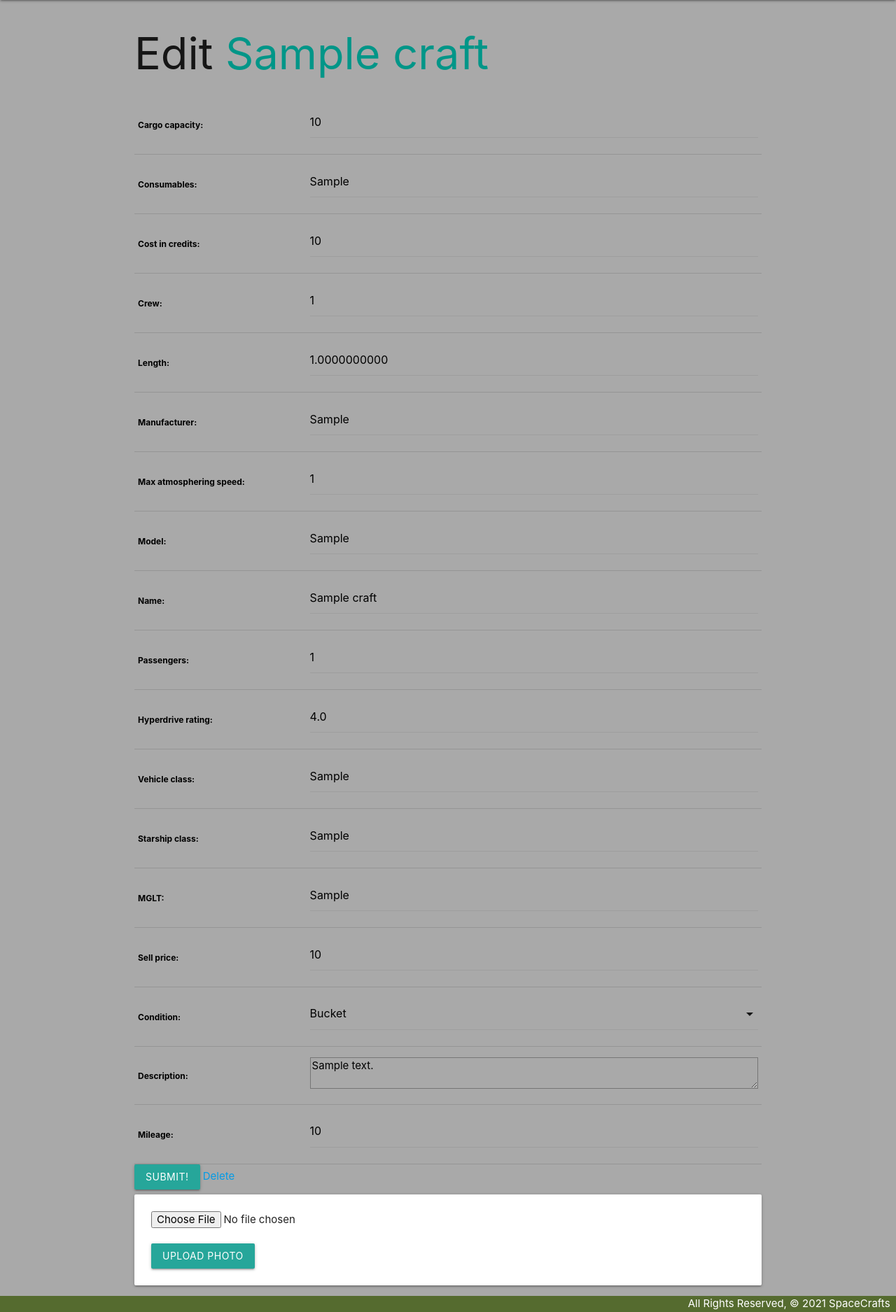
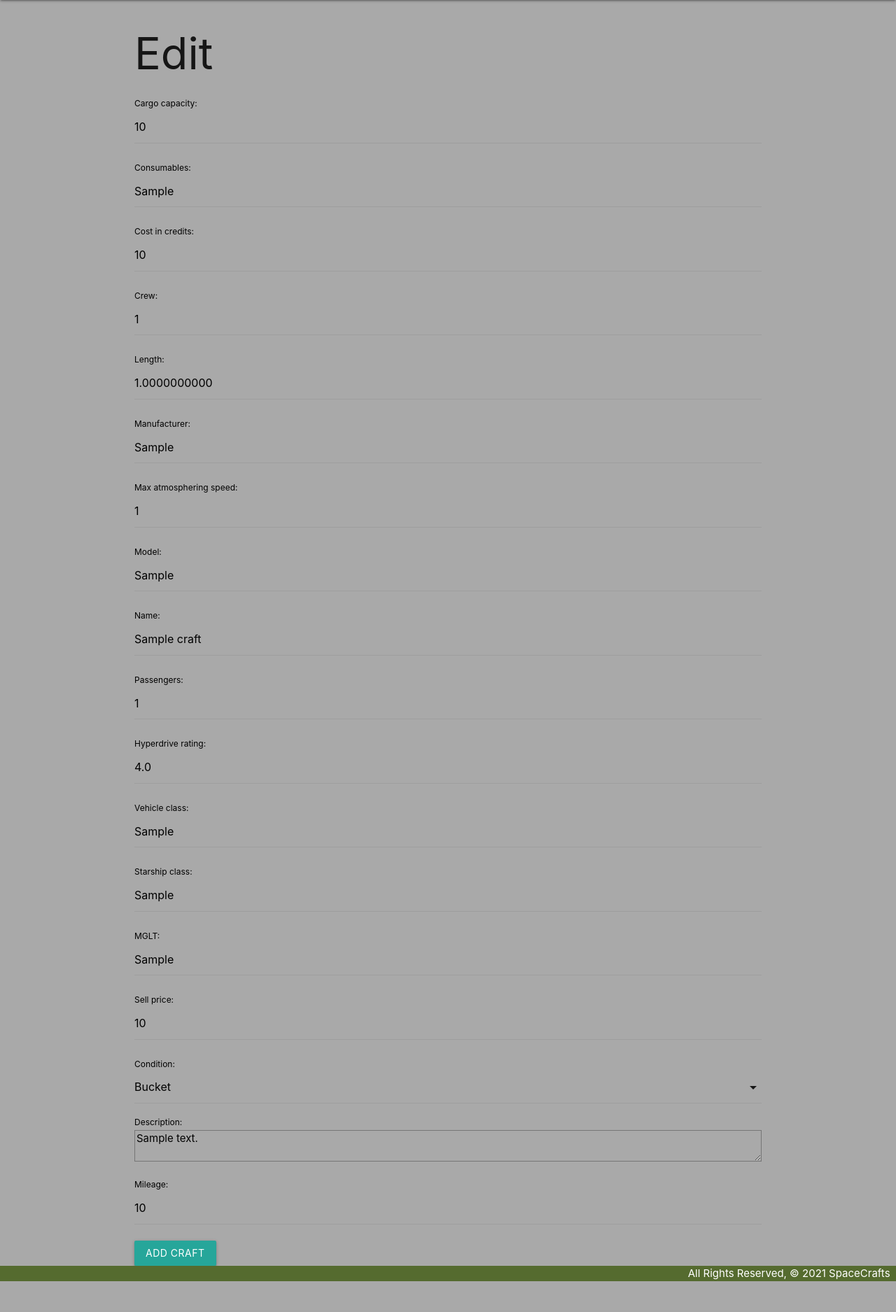
Before and after one commit to danny-shindel/spacecrafts, a Django app: page /crafts/1/update in a window 1280 px wide. Shown: the part 64-1939 px from the top of the page at 70% size. After the commit the page ends 1895 px from the top, so only its background shows below. Run offline with Django 3.2, Linux system fonts and the light colour scheme; tables that the repository leaves empty hold one stand-in row (values such as "Sample post").

Commit message:
edit personal craft

```diff
--- a/main_app/templates/main_app/craft_form.html
+++ b/main_app/templates/main_app/craft_form.html
@@ -1,30 +1,26 @@
 {% extends 'base.html' %} {% block content %}
-<h1>Edit <span class="teal-text">{{object.name}}</span></h1>
-
-<!-- Leaving the action empty makes the form post to the same url used to display it -->
-<form action="" method="POST">
-  <!-- Django requires the following for security purposes -->
-  {% csrf_token %}
-  <table>
-    <!-- Render the inputs inside of <tr>s & <td>s -->
-    {{ form.as_table }}
-  </table>
+<h1>Edit</h1>
 
 
-  <input type="submit" value="Submit!" class="btn" />
-  <a href="{% url 'crafts_delete' craft.id %}">Delete</a>
-</form>
-<form
-  action="{% url 'add_photo' craft.id %}"
-  enctype="multipart/form-data"
-  method="POST"
-  class="card-panel"
->
-  {% csrf_token %}
-  <input type="file" name="photo-file" />
-  <br /><br />
-  <input type="submit" class="btn" value="Upload Photo" />
-</form>
+
+<div class="col s6">
+  <form action="{% url 'edit' craft.id %}" enctype="multipart/form-data" method="post">
+    {% csrf_token %}
+    {{ form.as_p }}
+    <input name='url' value="{{url}}" type='hidden'>
+    <!-- <label for="id_badges">Badges</label> -->
+    <!-- <div class="select-wrapper">
+      <select name="badges" multiple size="5" id="id_badges">
+        {% for badge in badges %}
+        <option value="{{badge.id}}">{{badge.name}}</option>
+        {% endfor %}
+      </select>
+    </div>
+    <input type="file" name="photo-file"> -->
+    <input type="submit" class="btn" value="Add Craft">
+  </form>
+</div>
+
 
 <script>
   const conditionEl = document.getElementById("id_condition");
--- a/main_app/templates/spacecrafts/favorite.html
+++ b/main_app/templates/spacecrafts/favorite.html
@@ -2,7 +2,7 @@
 {% block content %}
 
 {% for fav in favs %}
-<a href="{% url 'crafts_update' fav.craft.id %}">
+<a href="{% url 'detail' fav.craft.id %}">
     <div class="card">
         <div class="card-content">
             <span class="card-title">{{ fav.craft.name }}</span>
--- a/main_app/templates/spacecrafts/index.html
+++ b/main_app/templates/spacecrafts/index.html
@@ -4,7 +4,7 @@
 <a href="/search/" >ADD A CRAFT</a>
 
 {% for craft in crafts %}
-<a href="{% url 'crafts_update' craft.id %}">
+<a href="{% url 'craft_update' craft.id %}">
     <div class="card">
         <div class="card-content">
             <span class="card-title">{{ craft.name }}</span>
--- a/main_app/urls.py
+++ b/main_app/urls.py
@@ -12,9 +12,11 @@ urlpatterns = [
   path('create/', views.create, name='create'),
   path('favorite/', views.favorite_index, name='favorite_index'),
   path('favorite/<int:craft_id>', views.favorite_create, name='favorite_create'),
+  path('crafts/<int:craft_id>/update', views.craft_update, name='craft_update'),
+  path('crafts/<int:craft_id>/edit', views.edit, name='edit'),
+
   path('crafts/<int:craft_id>/add_photo/', views.add_photo, name='add_photo'),
   path('crafts/<int:pk>/detail', views.CraftDetail.as_view(), name='detail'),
-  path('crafts/<int:pk>/update', views.CraftUpdate.as_view(), name='crafts_update'),
   path('crafts/<int:pk>/delete', views.CraftDelete.as_view(), name='crafts_delete'),
   path('accounts/signup/', views.signup, name='signup'),
 ]
--- a/main_app/views.py
+++ b/main_app/views.py
@@ -114,13 +114,20 @@ def signup(request):
   context = {'form': form, 'error_message': error_message}
   return render(request, 'registration/signup.html', context)
 
-class CraftUpdate(UpdateView, LoginRequiredMixin):
-    model = Craft
-    fields = ['cargo_capacity', 'consumables', 'cost_in_credits', 'crew', 'length',
-    'manufacturer', 'max_atmosphering_speed', 'model', 'name', 'passengers',
-    'hyperdrive_rating', 'vehicle_class', 'starship_class', 'MGLT', 'sell_price',
-    'condition', 'description', 'mileage']
-# get_absolute_url ?
+def craft_update(request, craft_id):
+    craft = Craft.objects.get(id=craft_id)
+    form = CraftForm(craft.__dict__)
+    return render(request, 'main_app/craft_form.html', {'form' : form, 'craft' : craft})
+
+
+def edit(request, craft_id):
+    print(craft_id)
+    form = CraftForm(request.POST)
+    print(form)
+    Craft.objects.get(id=craft_id).update(form.__dict__)
+    print(Craft.objects.get(id=craft_id))
+    # Craft.objects.get(id=craft_id).update(form)
+    return redirect('crafts')
 
 class CraftDelete(DeleteView, LoginRequiredMixin):
     model = Craft
```
